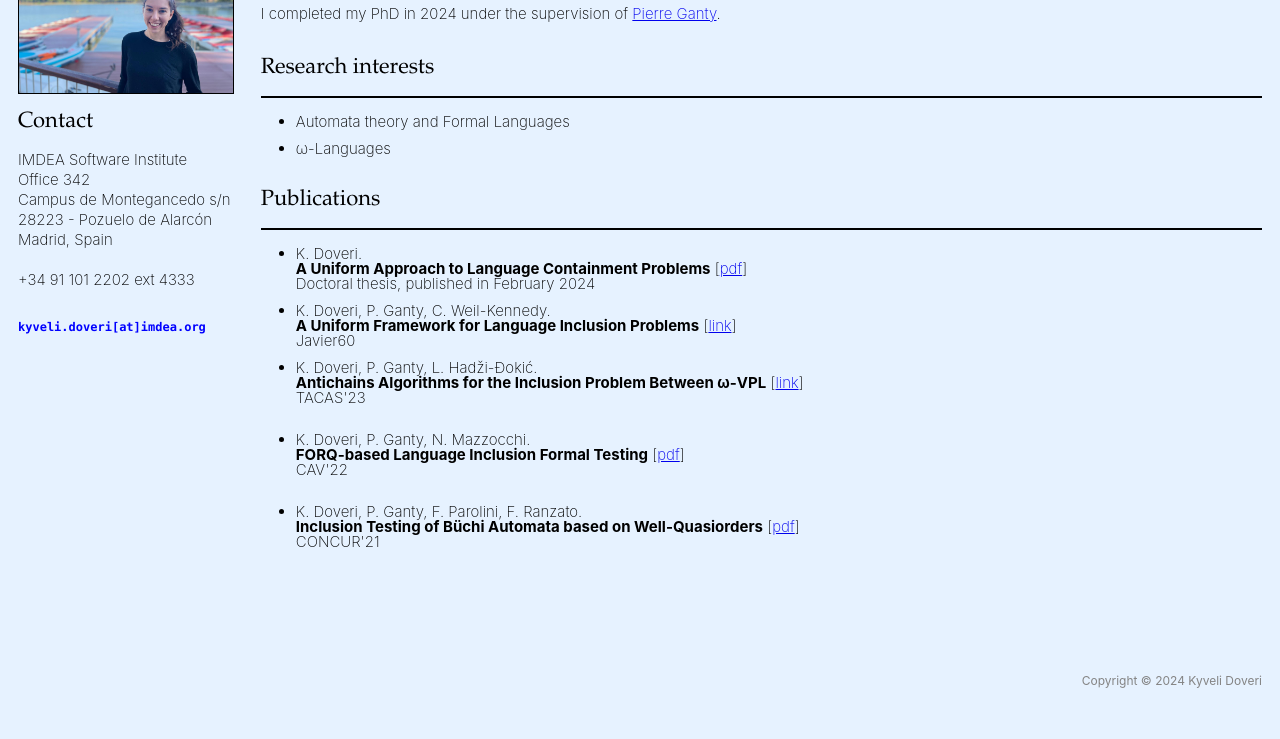
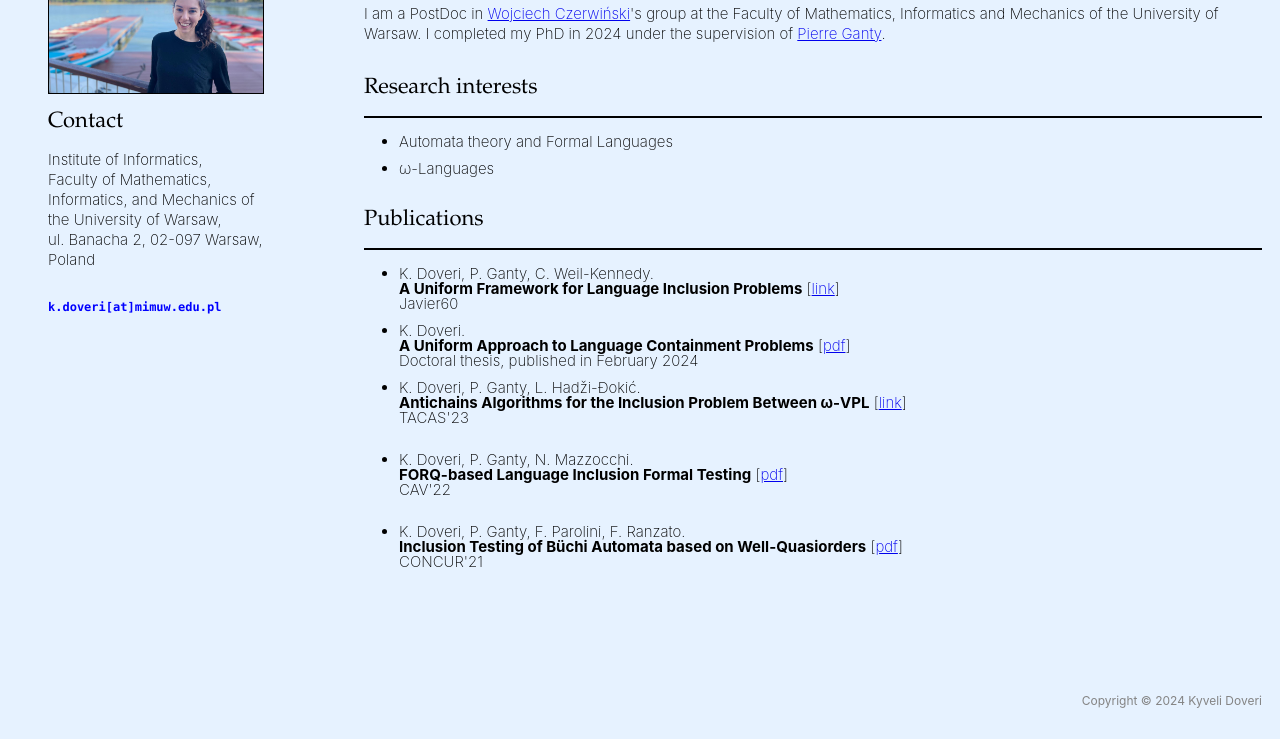
Before and after one commit to kyveli/kyveli.github.io, a plain HTML site: page index.html in a window 1280 px wide. Shown: the part 77-816 px from the top of the page. Drawn offline with Linux system fonts and the light colour scheme.

Commit message:
Update contacts.

```diff
--- a/index.html
+++ b/index.html
@@ -14,20 +14,22 @@
         </div>
         <div class="flex-item">
     	  <h2 >Contact</h2>
-          <p>IMDEA Software Institute<br/>
-            Office 342<br/>
-            Campus de Montegancedo s/n<br/>
-            28223 - Pozuelo de Alarcón<br/>
-            Madrid, Spain<br/><br/>
-            +34 91 101 2202 ext 4333<br/></p>
-          <p class="email">kyveli.doveri[at]imdea.org</p>
+          <p>
+            Institute of Informatics,<br/>
+	        Faculty of Mathematics, Informatics, and Mechanics of the University of Warsaw,<br/>
+	        ul. Banacha 2, 02-097 Warsaw, Poland<br/>
+          </p>
+          <p class="email">k.doveri[at]mimuw.edu.pl</p>
     	</div>
       </div>
       <div class="right-col">
         <div class="header">
           <h1>Kyveli Doveri</h1>
           <div >
-            <p> I completed my PhD in 2024 under the supervision of <a href="http://software.imdea.org/~pierreganty/index.html">Pierre Ganty</a>.</p>
+            <p>
+              I am a PostDoc in <a href="https://www.mimuw.edu.pl/~wczerwin/">Wojciech Czerwiński</a>'s group at the Faculty of Mathematics, Informatics and Mechanics of the University of Warsaw.
+              I completed my PhD in 2024 under the supervision of <a href="http://software.imdea.org/~pierreganty/index.html">Pierre Ganty</a>.
+            </p>
           </div>
         </div>
         <div class="body">
@@ -44,18 +46,18 @@
           <div class="horizontalLine">
             <div class="flex-container-hor">
               <ul>
+                <li> K. Doveri, P. Ganty, C. Weil-Kennedy.
+	              <br class="paper">
+	              <b class="bold">A Uniform Framework for Language Inclusion Problems</b>
+		          [<a href="https://link.springer.com/chapter/10.1007/978-3-031-56222-8_9">link</a>]
+	              <br class="paper"> Javier60
+	            </li>
                 <li> K. Doveri.
 	              <br class="paper">
 	              <b class="bold">A Uniform Approach to Language Containment Problems</b>
 		          [<a href="data/thesis.pdf">pdf</a>]
 	              <br class="paper"> Doctoral thesis, published in February 2024
                 </li>
-                <li> K. Doveri, P. Ganty, C. Weil-Kennedy.
-	              <br class="paper">
-	              <b class="bold">A Uniform Framework for Language Inclusion Problems</b>
-		          [<a href="https://link.springer.com/chapter/10.1007/978-3-031-56222-8_9">link</a>]
-	              <br class="paper"> Javier60
-	            </li>
 		        <li> K. Doveri, P. Ganty, L. Hadži-Đokić.
 	              <br class="paper">
 	              <b class="bold">Antichains Algorithms for the Inclusion Problem Between ω-VPL</b>
--- a/mainpage.css
+++ b/mainpage.css
@@ -53,9 +53,9 @@ body {
 }
 
 .flex-item {
-    margin-left:10px;
-    margin-right:20px;
-    max-width: 250px;
+    margin-left:40px;
+    margin-right:100px;
+    max-width: 350px;
 }
 
 .profile-image {
```
